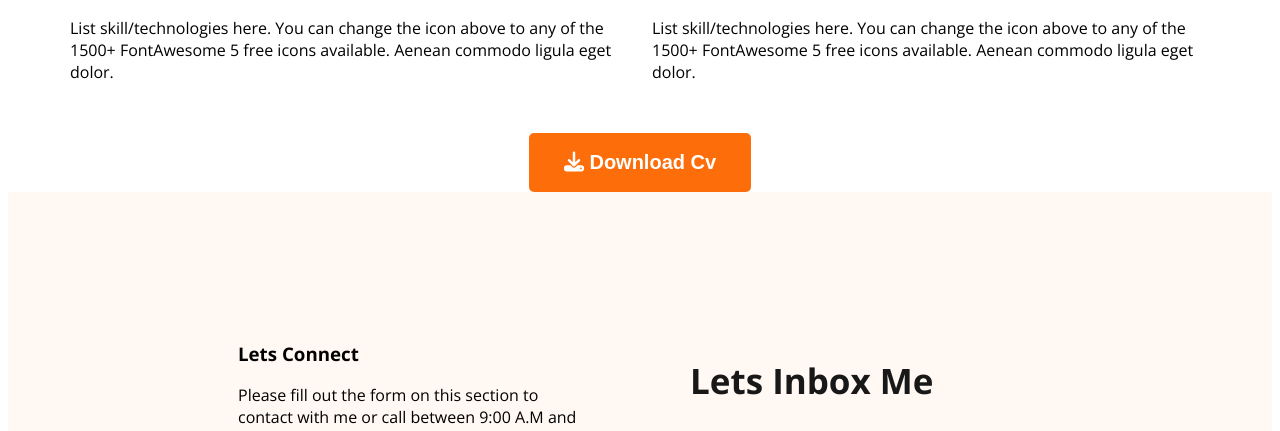
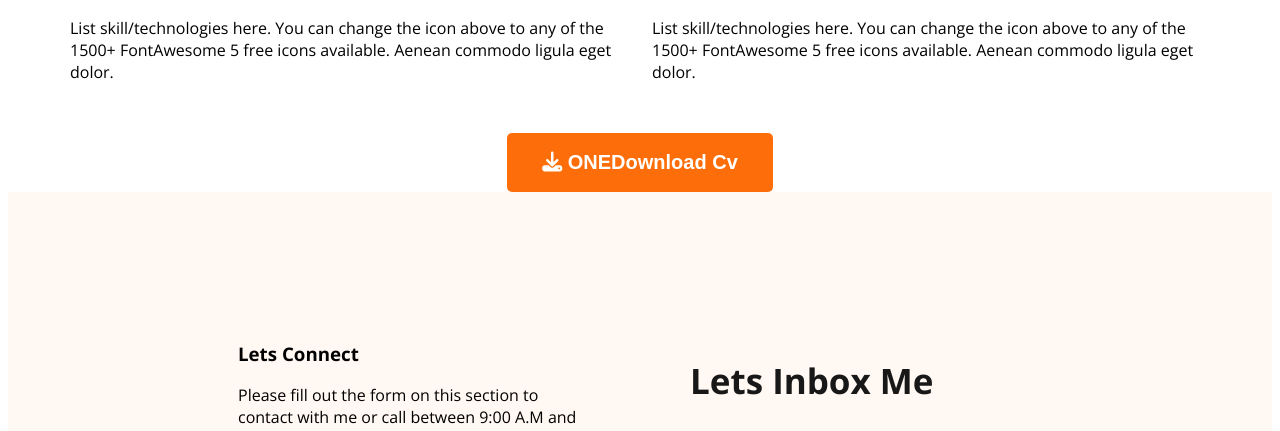
Before and after one commit to saifur-sagor/Web-dev-portfulio, a plain HTML site: page index.html in a window 1280 px wide. Shown: the part 2684-3115 px from the top of the page. Drawn offline with nearby package versions, Linux system fonts and the light colour scheme.

Commit message:
complete

```diff
--- a/index.html
+++ b/index.html
@@ -139,7 +139,7 @@ to any of the 1500+ FontAwesome 5 free icons available. Aenean commodo ligula eg
                 </div>
             </div>
             <div class="text-center resume-download-cv">
-                <button class="btn-primary"><i class="fa-solid fa-download"></i>  Download Cv</button>
+                <button class="btn-primary"><i class="fa-solid fa-download"></i>  ONEDownload Cv</button>
             </div>
       </section>
     </main>
```
Also changed, not shown: New year/index.html (added).
